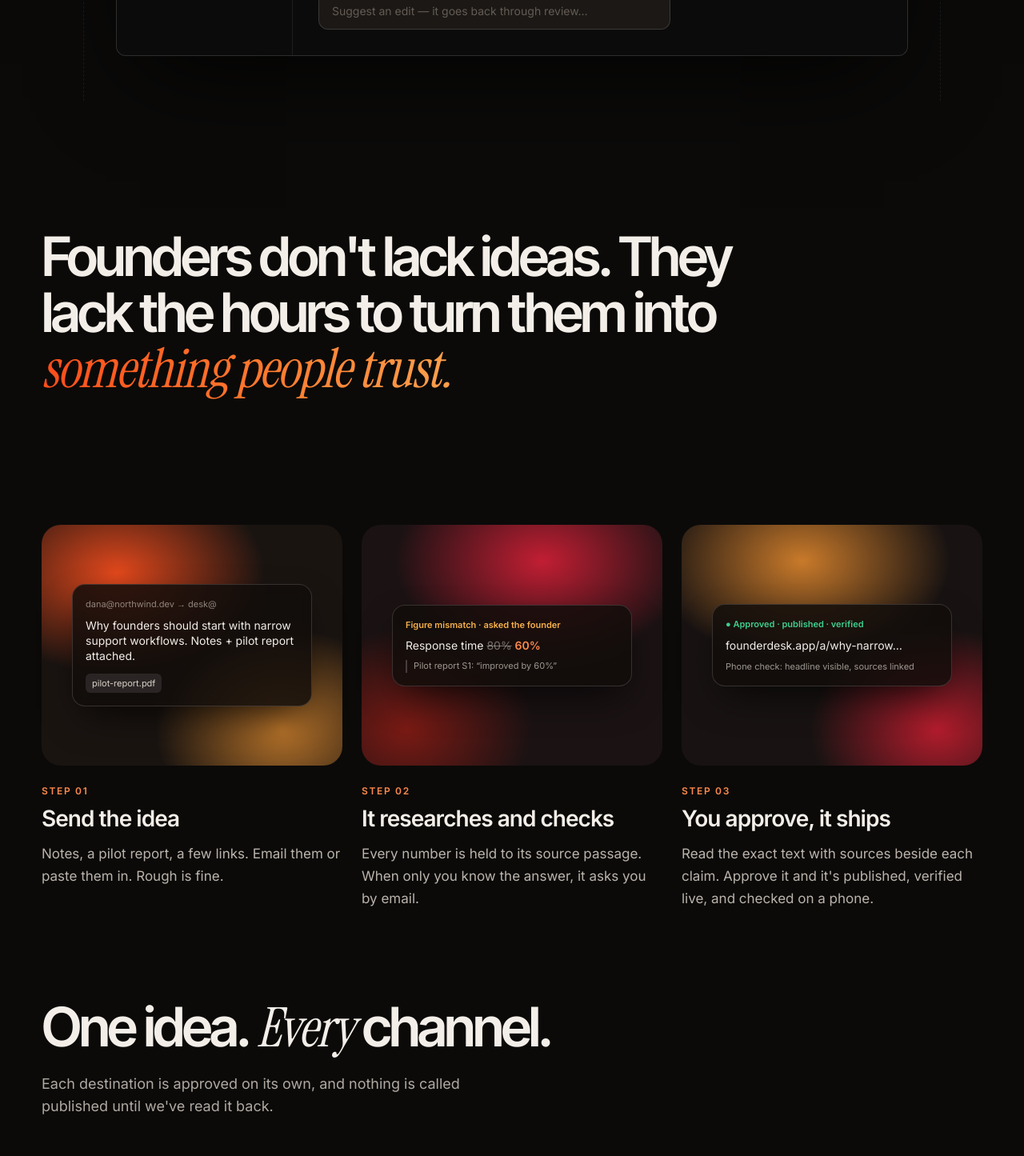
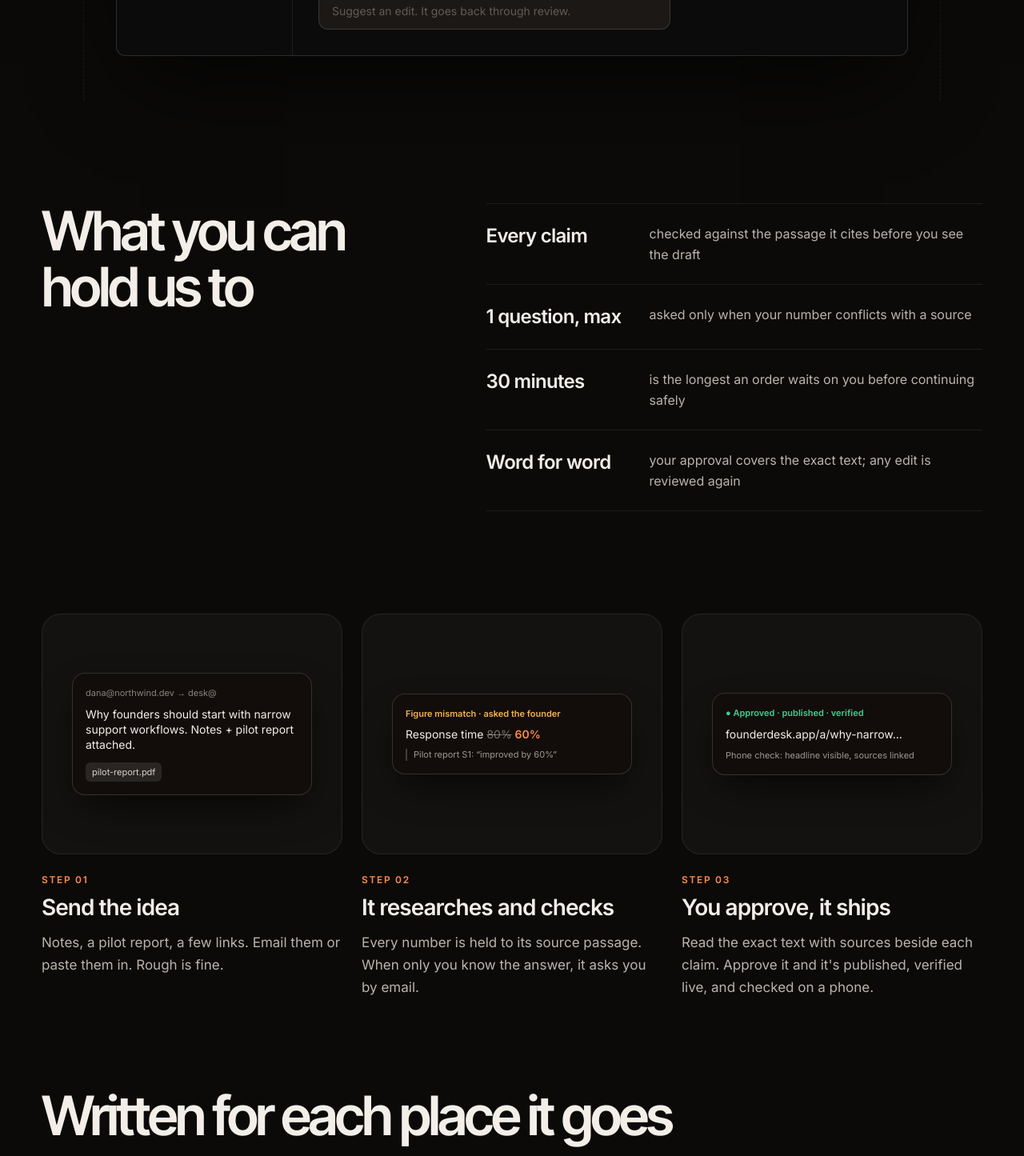
Before and after one commit to ankitshah009/founderdesk, a Next.js app: page / in a window 1280 px wide. Shown: the part 1300-2745 px from the top of the page at 80% size. Built offline with nearby package versions, Linux system fonts and the light colour scheme.

Commit message:
Remove AI-slop patterns: formula copy, serif-italic accents, gradient text, decorative blobs, em-dash cadence; concrete guarantees instead

```diff
--- a/src/app/page.tsx
+++ b/src/app/page.tsx
@@ -29,7 +29,7 @@ export default function Home() {
         <section className="hairline-t">
           <div className="frame">
             <div className="px-4 pt-20 pb-12 md:px-12">
-              <SectionHead label="Inside a review" title="Every claim, held to its source." lede="Every step is recorded in Postgres, not in an agent's memory — so retries never double-charge, double-post or lose your answer." />
+              <SectionHead label="Inside a review" title="Every claim, held to its source." lede="Every step is recorded in Postgres, not in an agent's memory, so a retry can never charge twice, post twice, or lose your answer." />
             </div>
             <HowItWorks />
           </div>
@@ -59,7 +59,7 @@ function Hero() {
         <p className="text-xs font-semibold tracking-[0.18em] text-fg-2/80 uppercase">Research agent for founders</p>
         <h1 className="display mt-8 max-w-[15ch] text-fg">
           Drop in your notes.{" "}
-          <span className="text-gradient">We&apos;ll write the article you&apos;d sign.</span>
+          <span className="text-accent">We&apos;ll write the article you&apos;d sign.</span>
         </h1>
         <div className="mt-12 flex flex-col gap-8 md:flex-row md:items-end md:justify-between">
           <p className="max-w-lg text-lg leading-relaxed text-fg-2 md:text-xl">
@@ -137,7 +137,7 @@ function ProductShot() {
                   </div>
                   <div className="relative mt-8">
                     <div className="composer-glow absolute -top-6 left-1/2 h-8 w-3/4 -translate-x-1/2" aria-hidden />
-                    <div className="relative rounded-xl border border-line-strong bg-panel-2 px-4 py-3 text-sm text-subtle">Suggest an edit — it goes back through review…</div>
+                    <div className="relative rounded-xl border border-line-strong bg-panel-2 px-4 py-3 text-sm text-subtle">Suggest an edit. It goes back through review.</div>
                   </div>
                 </article>
                 <aside className="space-y-3 text-sm">
@@ -189,13 +189,26 @@ function Infra() {
   );
 }
 
+const PROMISES = [
+  { k: "Every claim", v: "checked against the passage it cites before you see the draft" },
+  { k: "1 question, max", v: "asked only when your number conflicts with a source" },
+  { k: "30 minutes", v: "is the longest an order waits on you before continuing safely" },
+  { k: "Word for word", v: "your approval covers the exact text; any edit is reviewed again" },
+];
+
 function Statement() {
   return (
     <section className="bg-bg">
-      <div className="mx-auto max-w-[1240px] px-4 py-28 md:px-8 md:py-40">
-        <p className="display-md max-w-[22ch] text-fg">
-          Founders don&apos;t lack ideas. They lack the hours to turn them into <span className="serif-accent text-gradient pr-1">something people trust.</span>
-        </p>
+      <div className="mx-auto grid max-w-[1240px] gap-12 px-4 py-24 md:grid-cols-[0.9fr_1.1fr] md:px-8 md:py-32">
+        <h2 className="display-md max-w-[14ch] text-fg">What you can hold us to</h2>
+        <dl className="divide-y divide-line border-y border-line">
+          {PROMISES.map((p) => (
+            <div key={p.k} className="grid gap-1 py-6 sm:grid-cols-[180px_1fr] sm:gap-6">
+              <dt className="text-2xl font-semibold tracking-[-0.03em] text-fg">{p.k}</dt>
+              <dd className="text-base leading-relaxed text-fg-2/85">{p.v}</dd>
+            </div>
+          ))}
+        </dl>
       </div>
     </section>
   );
@@ -242,7 +255,7 @@ function Steps() {
       <div className="mx-auto grid max-w-[1240px] gap-10 px-4 pb-28 md:grid-cols-3 md:gap-6 md:px-8">
         {STEPS.map((s) => (
           <div key={s.n}>
-            <div className={cn(s.tile, "flex aspect-[5/4] items-center justify-center rounded-3xl p-6")}>
+            <div className="flex aspect-[5/4] items-center justify-center rounded-3xl border border-line bg-panel p-6">
               <StepVisual n={s.n} />
             </div>
             <p className="mt-6 text-xs font-semibold tracking-[0.14em] text-accent-ink">STEP {s.n}</p>
@@ -306,7 +319,7 @@ function SocialPreview({ network, dim }: { network: "x" | "linkedin"; dim?: bool
       <p className="mt-3 text-[13px] leading-relaxed text-fg">
         {network === "x"
           ? "We cut first-response time 60% by automating one boring thing first: password resets. Here's the data ↓"
-          : "Most founders try to automate all of support at once. The pilot data says start narrow — here's what 42 SaaS teams learned."}
+          : "Most founders try to automate all of support at once. The pilot data says start narrow. Here's what 42 SaaS teams learned."}
       </p>
       <div className="mt-3 rounded-xl border border-white/10 p-2.5 text-[11px]">
         <p className="text-subtle">founderdesk.app</p>
@@ -358,9 +371,9 @@ function Channels() {
     <section className="bg-bg">
       <div className="mx-auto max-w-[1240px] px-4 pb-28 md:px-8">
         <h2 className="display-md text-fg">
-          One idea. <span className="serif-accent">Every</span> channel.
+          Written for each place it goes
         </h2>
-        <p className="mt-5 max-w-xl text-lg text-fg-2/80">Each destination is approved on its own, and nothing is called published until we&apos;ve read it back.</p>
+        <p className="mt-5 max-w-xl text-lg text-fg-2/80">Each version is approved on its own, and nothing counts as published until we have read it back.</p>
         <ul className="mt-12 grid gap-5 md:grid-cols-3">
           {CHANNELS.map((c) => (
             <li key={c.key} className={cn("rounded-3xl border border-line bg-panel p-4 transition-colors hover:border-line-strong", c.span)}>
@@ -441,7 +454,7 @@ function ApprovalPromise() {
       <div className="frame px-4 py-20 md:px-12">
         <div className="panel flex flex-col items-center px-6 py-14 text-center">
           <ShieldCheck className="size-6 text-accent-ink" aria-hidden />
-          <p className="mt-6 max-w-2xl text-2xl font-medium leading-snug tracking-[-0.02em] text-fg">“Nothing goes live until you approve the exact text — and if a word changes after you approve, the approval no longer counts.”</p>
+          <p className="mt-6 max-w-2xl text-2xl font-medium leading-snug tracking-[-0.02em] text-fg">Nothing goes live until you approve the exact text. If a word changes after that, your approval no longer counts.</p>
           <p className="mt-5 text-sm text-muted">Approvals are stored against the draft version, its SHA-256 content hash, and the destination.</p>
         </div>
       </div>
@@ -462,7 +475,7 @@ function Pricing() {
     ["Web article", "Included", "green"],
     ["X announcement", "Connect your account", "neutral"],
     ["LinkedIn announcement", "Connect your account", "neutral"],
-    ["TikTok", "Planned — needs a video step", "amber"],
+    ["TikTok", "Planned: needs a video step", "amber"],
   ];
   return (
     <section id="pricing" className="hairline-t scroll-mt-16">
--- a/src/components/chrome.tsx
+++ b/src/components/chrome.tsx
@@ -29,7 +29,7 @@ export function Announcement() {
     <div className="border-b border-line">
       <Link href="/start" className="group mx-auto flex max-w-[1072px] items-center justify-center gap-2.5 px-4 py-2.5 text-sm text-fg-2">
         <span className="shrink-0 whitespace-nowrap rounded-md bg-accent-tint px-2 py-0.5 text-accent-ink">First article</span>
-        <span className="truncate">Your first article is free — then $9</span>
+        <span className="truncate">Your first article is free, then $9 each</span>
         <ArrowRight className="size-3.5 shrink-0 transition-transform group-hover:translate-x-0.5" aria-hidden />
       </Link>
     </div>
```
